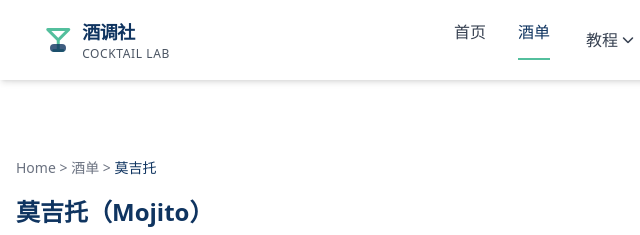
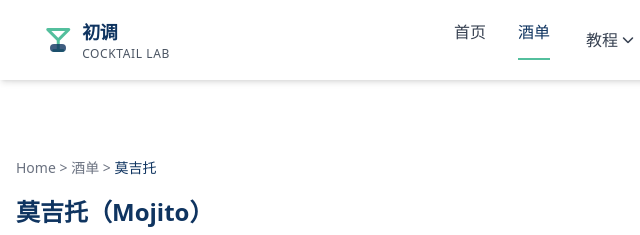
Before and after one commit to joefang1/chutiao.io, a plain HTML site: page 5.html in a window 1280 px wide. Shown: the top 235 px of the page, 0-640 px from the left. Drawn offline with nearby package versions, Linux system fonts and the light colour scheme.

Commit message:
Update 5.html

```diff
--- a/5.html
+++ b/5.html
@@ -65,7 +65,7 @@
                 <div class="w-4 h-2 bg-primary/80 rounded-full absolute bottom-1 left-1/2 -translate-x-1/2 group-hover:bg-primary transition-colors duration-300"></div>
             </div>
             <div class="flex flex-col justify-center">
-                <span class="text-primary font-bold text-lg tracking-tight group-hover:text-primary/90 transition-colors duration-300">酒调社</span>
+                <span class="text-primary font-bold text-lg tracking-tight group-hover:text-primary/90 transition-colors duration-300">初调</span>
                 <span class="text-gray-600 text-xs tracking-wider group-hover:text-gray-700 transition-colors duration-300">COCKTAIL LAB</span>
             </div>
         </a>
```
